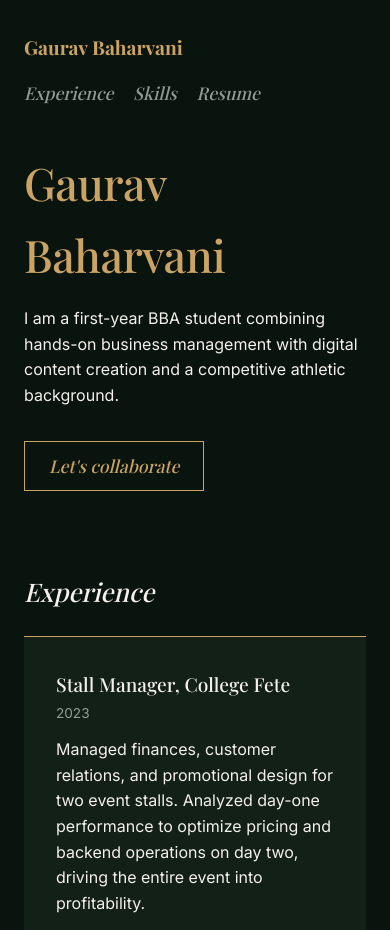
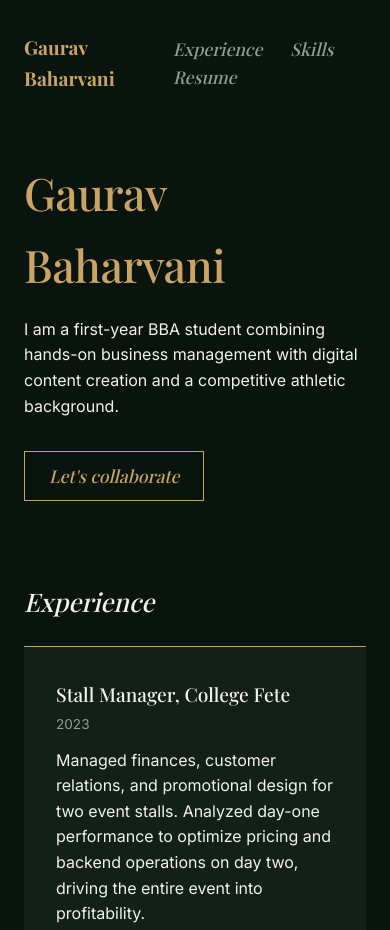
Before and after one commit to gbaharwani15-hue/Resume.project, a plain HTML site: page index.html in a window 390 px wide. Shown: the top 930 px of the page. Drawn offline with nearby package versions, Linux system fonts and the light colour scheme; a web font is replaced by a local one.

Commit message:
changes in css

```diff
--- a/style.css
+++ b/style.css
@@ -178,25 +178,6 @@ section { margin-bottom: 80px; }
   margin-bottom: 4px;
 }
 
-@media (max-width: 700px) {
-  .nav {
-    flex-direction: column;
-    align-items: flex-start;
-    gap: 16px;
-    padding-bottom: 40px;
-  }
-
-  .nav-links a {
-    margin-left: 0;
-    margin-right: 16px;
-  }
-
-  .flex-card {
-    flex-direction: column;
-    gap: 24px;
-  }
-}
-
 @media print {
   body {
     background-color: white;
@@ -211,6 +192,8 @@ section { margin-bottom: 80px; }
     padding: 0;
     margin: 0;
   }
+} /* <- This closing bracket was missing! */
+
 /* Smooth transition timing for the animations */
 .btn-primary, .card, .flex-card {
     transition: transform 0.2s ease, box-shadow 0.2s ease, filter 0.2s ease;
```
